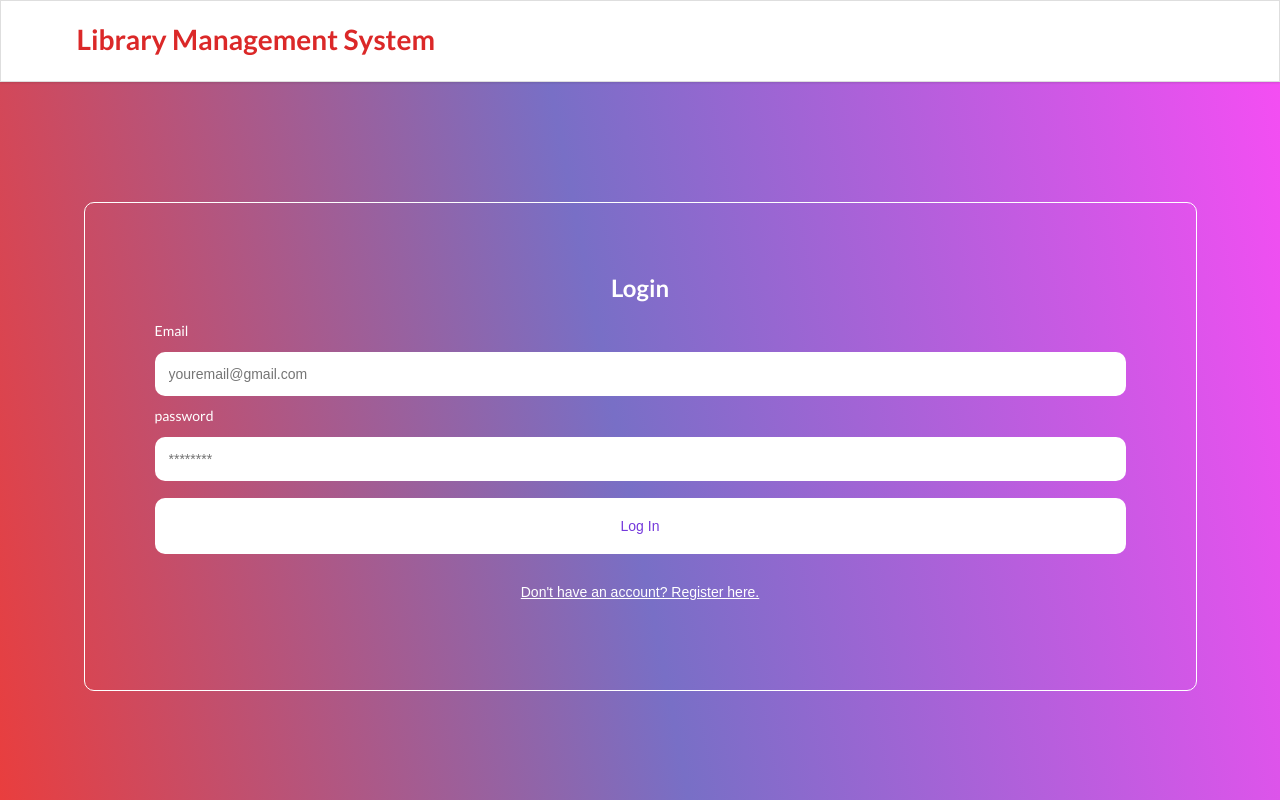
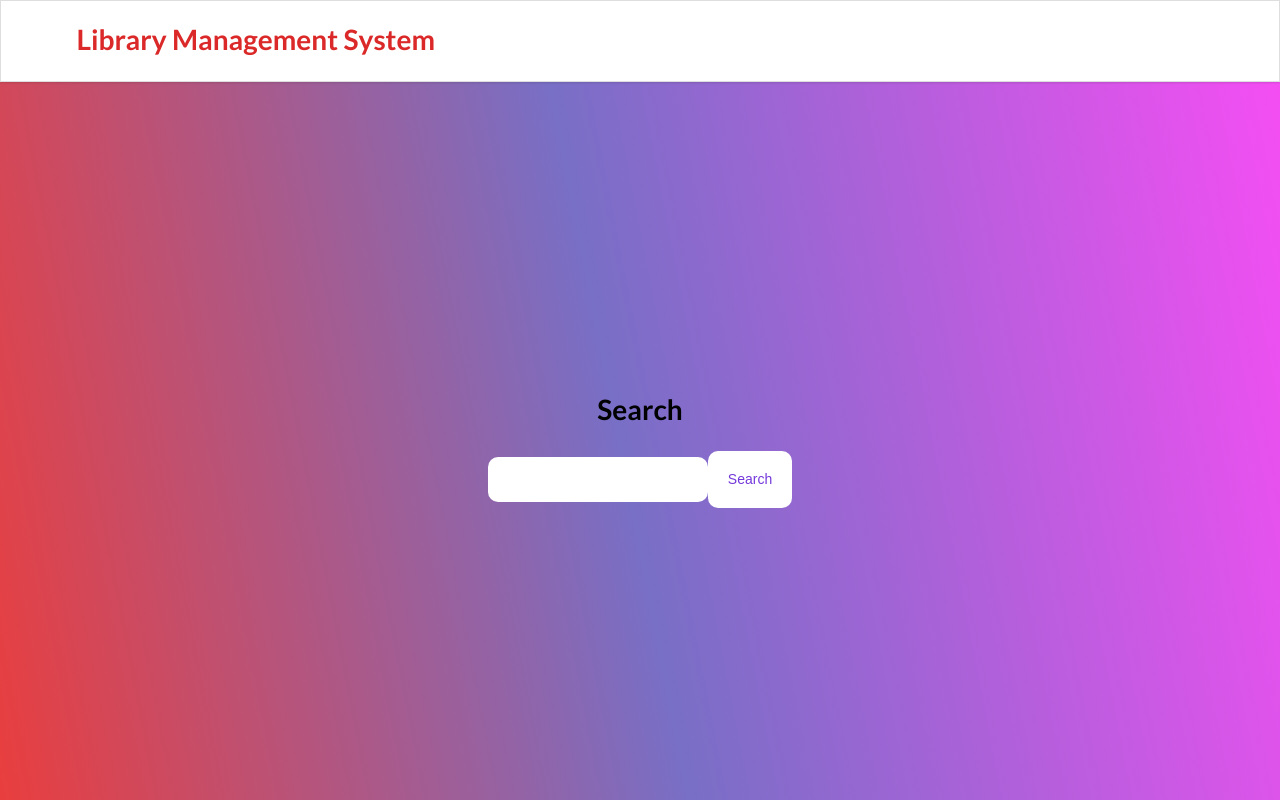
Before and after one commit to cepdnaclk/e19-co225-Library-Management-System-Web-App, a React (Create React App) app in the folder src/main/resources/statics/: page / in a window 1280 px wide. Built offline with nearby package versions, Linux system fonts and the light colour scheme.

Commit message:
added search bar

```diff
--- a/src/main/resources/statics/package.json
+++ b/src/main/resources/statics/package.json
@@ -6,6 +6,7 @@
     "@testing-library/jest-dom": "^5.16.5",
     "@testing-library/react": "^13.4.0",
     "@testing-library/user-event": "^13.5.0",
+    "json-server": "^0.17.3",
     "react": "^18.2.0",
     "react-dom": "^18.2.0",
     "react-router-dom": "^6.13.0",
--- a/src/main/resources/statics/src/components/App.js
+++ b/src/main/resources/statics/src/components/App.js
@@ -6,6 +6,7 @@ import AddBook from './AddBook';
 import BookList from './BookList';
 import { Login } from './Login';
 import { Register } from './Register';
+import MemberDashboard from './MemberDashboard';
 
 function App() {
   const LOCAL_STORAGE_KEY = "books";
@@ -46,9 +47,10 @@ function App() {
           <div style={{ marginTop: "100px" }}>
             <Header />
             <Routes>
+              <Route path="/" element={<MemberDashboard/>} />
               <Route path="/addbook" element={<AddBook addBookHandler={addBookHandler} />} />
               <Route path="/booklist" element={<BookList books={books} deleteBookHandler={deleteBookHandler} />} />
-              <Route path="/" element={
+              <Route path="/authenticate" element={
                 currentForm === "login"
                   ? <Login onFormSwitch={toggleForm} />
                   : <Register onFormSwitch={toggleForm} />
--- /dev/null
+++ b/src/main/resources/statics/src/components/MemberDashboard.js
@@ -0,0 +1,46 @@
+import React from 'react';
+import "./styles.css";
+import { useState} from "react";
+
+var data = require("./New_Data.json");
+
+const MemberDashboard = () => {
+  const [value,setValue]= useState('');
+  const onChange = (event) => {
+    setValue(event.target.value);
+  }
+  const onSearch = (searchTerm) => {
+    setValue(searchTerm);
+    // our api to fetch the search result
+    console.log('search',searchTerm);
+  }
+
+    return (
+      <div>
+        <h1>Search</h1>
+        <div className="Search-container">
+        <div className="Search-inner">
+          <input type="text" value={value} onChange={onChange}/>
+          <button onClick={() => onSearch(value)}> Search</button>
+        </div>
+        <div className='dropdown'>
+          {data.filter(item =>
+        { const searchTerm  =value.toLowerCase();
+          const fullname = item.full_name.toLowerCase();
+          return searchTerm && fullname.startsWith(searchTerm) && fullname !==searchTerm;
+
+          }).slice(0,10)
+           .map((item) => (
+            <div onClick={()=>onSearch(item.full_name)} className='dropdown-row'
+            key= {item.full_name}
+            >
+              {item.full_name}
+            </div>
+          ))}
+        </div>
+        </div>
+      </div>
+    );
+  };
+
+  export default MemberDashboard;
--- /dev/null
+++ b/src/main/resources/statics/src/components/New_Data.json
@@ -0,0 +1,25 @@
+[
+    {
+      "full_name": "John Doe"
+    },
+    {
+
+      "full_name": "Jane Smith"
+    },
+    {
+
+        "full_name": "Shive Roe"
+      },
+      {
+
+        "full_name": "Aaron Smith"
+      },
+      {
+
+        "full_name": "Cane Watson"
+      }
+
+
+
+
+  ]
--- /dev/null
+++ b/src/main/resources/statics/src/components/styles.css
@@ -0,0 +1,38 @@
+.MemberDashboard{
+    font-family: sans-serif;
+    text-align: center;
+    display: flex;
+    flex-direction: column;
+    align-items: center;
+  }
+.search-container{
+    color: black;
+    width:280px;
+    display:flex;
+    flex-direction: column ;
+}
+.dropdown{
+    color: black;
+    background-color: rgb(255, 255, 255);
+    display: flex;
+    flex-direction: column;
+    border: 1px solid rgb(119, 28, 28);
+}
+.dropdown:empty{
+    border: none;
+}
+.dropdown-row{
+    cursor: pointer;
+    text-align: start;
+    margin: 2px 0;
+}
+input{
+    width:220px;
+}
+.search-inner{
+    display: flex;
+}
+
+h1 {
+    color: black;
+}
```
Also changed, not shown: 1 other file (tests, documents, lock files or other folders).
